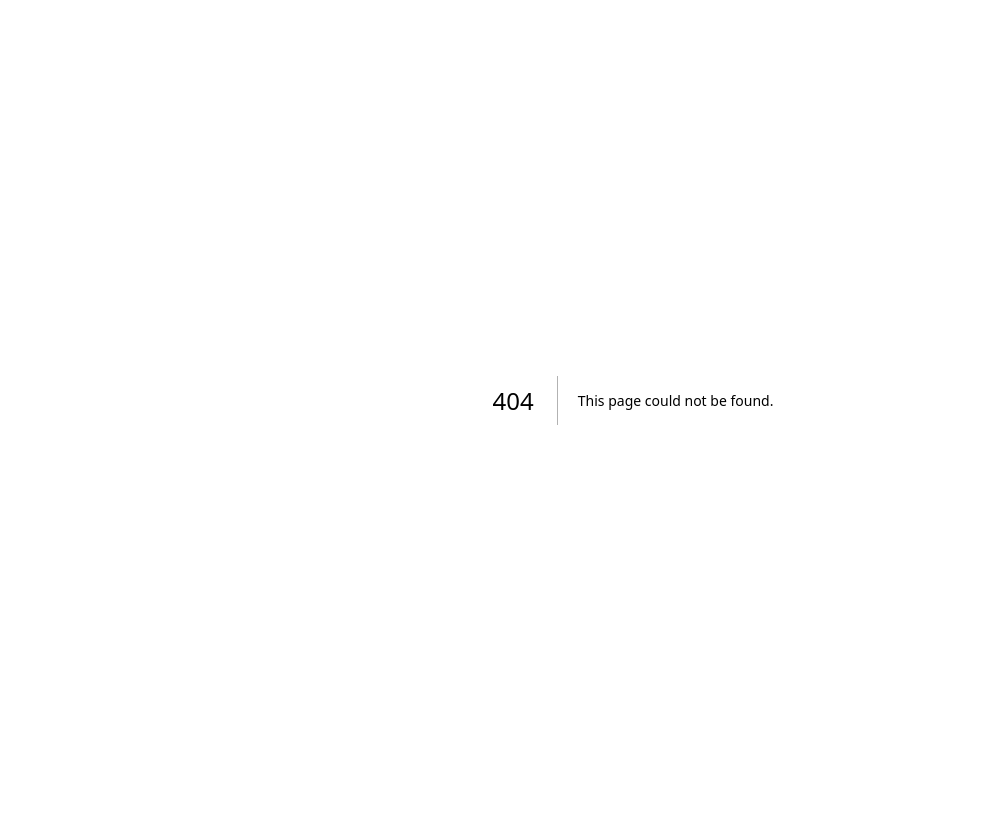
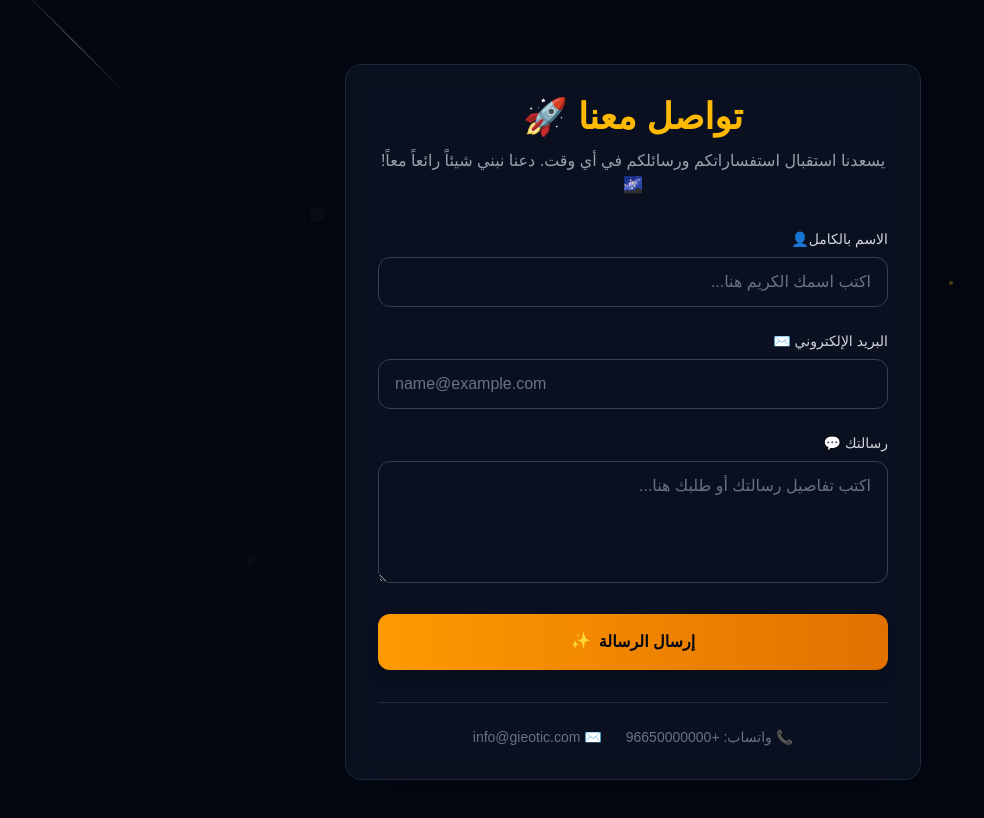
Before and after one commit to amrw28940-byte/gieotic, a Next.js app: page /contact in a window 1280 px wide. Before the commit this address had no page. Shown: the top 818 px of the page, without its empty margins (7-991 px from the left). Built offline with nearby package versions, Linux system fonts and the light colour scheme.

Commit message:
add contact and about pages

```diff
--- /dev/null
+++ b/app/contact/page.tsx
@@ -0,0 +1,104 @@
+"use client";
+
+import React, { useState } from 'react';
+
+export default function ContactPage() {
+  const [formData, setFormData] = useState({ name: '', email: '', message: '' });
+
+  const handleSubmit = (e: React.FormEvent) => {
+    e.preventDefault();
+    // هنا مستقبلاً تقدر تربط الـ Form بسيرفر أو إيميل
+    alert('تم استقبال رسالتك بنجاح! سنقوم بالرد عليك قريباً ✨');
+    setFormData({ name: '', email: '', message: '' });
+  };
+
+  return (
+    <main className="relative min-h-screen bg-[#030712] text-white flex flex-col items-center justify-center px-4 py-16 overflow-hidden">
+
+      {/* تأثير الفضاء والنجوم المتحركة بالـ CSS السحري */}
+      <div className="absolute inset-0 z-0 opacity-40 pointer-events-none">
+        <div className="absolute top-1/4 left-1/4 w-2 h-2 bg-white rounded-full animate-ping duration-1000"></div>
+        <div className="absolute top-1/3 right-1/4 w-1 h-1 bg-amber-400 rounded-full animate-pulse duration-700"></div>
+        <div className="absolute bottom-1/4 right-1/3 w-2 h-2 bg-blue-400 rounded-full animate-pulse duration-1000"></div>
+        <div className="absolute bottom-1/3 left-1/5 w-1 h-1 bg-white rounded-full animate-ping duration-500"></div>
+        {/* شهاب طائر يمر سريعا */}
+        <div className="absolute top-10 left-0 w-40 h-[1px] bg-gradient-to-r from-transparent via-white to-transparent rotate-45 transform animate-pulse"></div>
+      </div>
+
+      {/* المحتوى الرئيسي فوق الخلفية */}
+      <div className="relative z-10 w-full max-w-xl bg-gray-900/60 backdrop-blur-md p-8 rounded-2xl border border-gray-800 shadow-2xl direction-rtl" style={{ direction: 'rtl' }}>
+
+        {/* العناوين والإيموجي الفضائي */}
+        <div className="text-center mb-8">
+          <h1 className="text-3xl md:text-4xl font-bold text-amber-400 mb-3 flex items-center justify-center gap-2">
+            تواصل معنا 🚀
+          </h1>
+          <p className="text-gray-400 text-sm md:text-base">
+            يسعدنا استقبال استفساراتكم ورسائلكم في أي وقت. دعنا نبني شيئاً رائعاً معاً! 🌌
+          </p>
+        </div>
+
+        {/* الـ Form بتصميم احترافي */}
+        <form onSubmit={handleSubmit} className="space-y-6">
+
+          {/* خانة الاسم */}
+          <div>
+            <label className="block text-sm font-medium text-gray-300 mb-2">الاسم بالكامل👤</label>
+            <input
+              type="text"
+              required
+              placeholder="اكتب اسمك الكريم هنا..."
+              value={formData.name}
+              onChange={(e) => setFormData({ ...formData, name: e.target.value })}
+              className="w-full px-4 py-3 bg-gray-850/50 border border-gray-700 rounded-xl text-white placeholder-gray-500 focus:outline-none focus:ring-2 focus:ring-amber-400 focus:border-transparent transition duration-200 text-right"
+            />
+          </div>
+
+          {/* خانة الإيميل */}
+          <div>
+            <label className="block text-sm font-medium text-gray-300 mb-2">البريد الإلكتروني ✉️</label>
+            <input
+              type="email"
+              required
+              placeholder="name@example.com"
+              value={formData.email}
+              onChange={(e) => setFormData({ ...formData, email: e.target.value })}
+              className="w-full px-4 py-3 bg-gray-850/50 border border-gray-700 rounded-xl text-white placeholder-gray-500 focus:outline-none focus:ring-2 focus:ring-amber-400 focus:border-transparent transition duration-200 text-left"
+              style={{ direction: 'ltr' }}
+            />
+          </div>
+
+          {/* خانة الرسالة */}
+          <div>
+            <label className="block text-sm font-medium text-gray-300 mb-2">رسالتك 💬</label>
+            <textarea
+              rows={4}
+              required
+              placeholder="اكتب تفاصيل رسالتك أو طلبك هنا..."
+              value={formData.message}
+              onChange={(e) => setFormData({ ...formData, message: e.target.value })}
+              className="w-full px-4 py-3 bg-gray-850/50 border border-gray-700 rounded-xl text-white placeholder-gray-500 focus:outline-none focus:ring-2 focus:ring-amber-400 focus:border-transparent transition duration-200 text-right"
+            />
+          </div>
+
+          {/* زر الإرسال المتحرك بحركة إيموجي لطيفة */}
+          <button
+            type="submit"
+            className="w-full py-4 bg-gradient-to-r from-amber-500 to-amber-600 hover:from-amber-400 hover:to-amber-500 text-gray-950 font-bold rounded-xl shadow-lg hover:shadow-amber-500/20 transform hover:-translate-y-0.5 active:translate-y-0 transition duration-150 flex items-center justify-center gap-2"
+          >
+            <span>إرسال الرسالة</span>
+            <span className="animate-bounce">✨</span>
+          </button>
+
+        </form>
+
+        {/* وسائل التواصل السريعة بأسفل الكارد */}
+        <div className="mt-8 pt-6 border-t border-gray-800 text-center text-xs md:text-sm text-gray-500 flex flex-wrap justify-center gap-6">
+          <span className="hover:text-amber-400 cursor-pointer transition">📞 واتساب: +96650000000</span>
+          <span className="hover:text-amber-400 cursor-pointer transition">✉️ info@gieotic.com</span>
+        </div>
+
+      </div>
+    </main>
+  );
+}
--- a/app/page.tsx
+++ b/app/page.tsx
@@ -273,7 +273,7 @@ export default function Home() {
           <nav className="hidden md:flex items-center gap-10 text-xs font-semibold uppercase tracking-widest text-gray-400">
             <a href="#" className="hover:text-amber-400 transition-colors duration-300">مشاريعنا</a>
 <a href="/about" className="hover:text-amber-400 transition-colors duration-300">من نحن</a>
-            <a href="#" className="hover:text-amber-400 transition-colors duration-300">اتصل بنا</a>
+<a href="/contact" className="hover:text-amber-400 transition-colors duration-300">اتصل بنا</a>
             <a href="#" className="hover:text-amber-400 transition-colors duration-300">الرئيسية</a>
           </nav>
           <button className="border border-amber-500/30 hover:border-amber-400 bg-amber-500/5 text-amber-400 hover:bg-amber-400 hover:text-black px-4 md:px-6 py-2 md:py-2.5 rounded-full text-[10px] md:text-xs font-bold uppercase tracking-wider transition-all duration-300 backdrop-blur-sm">
```
